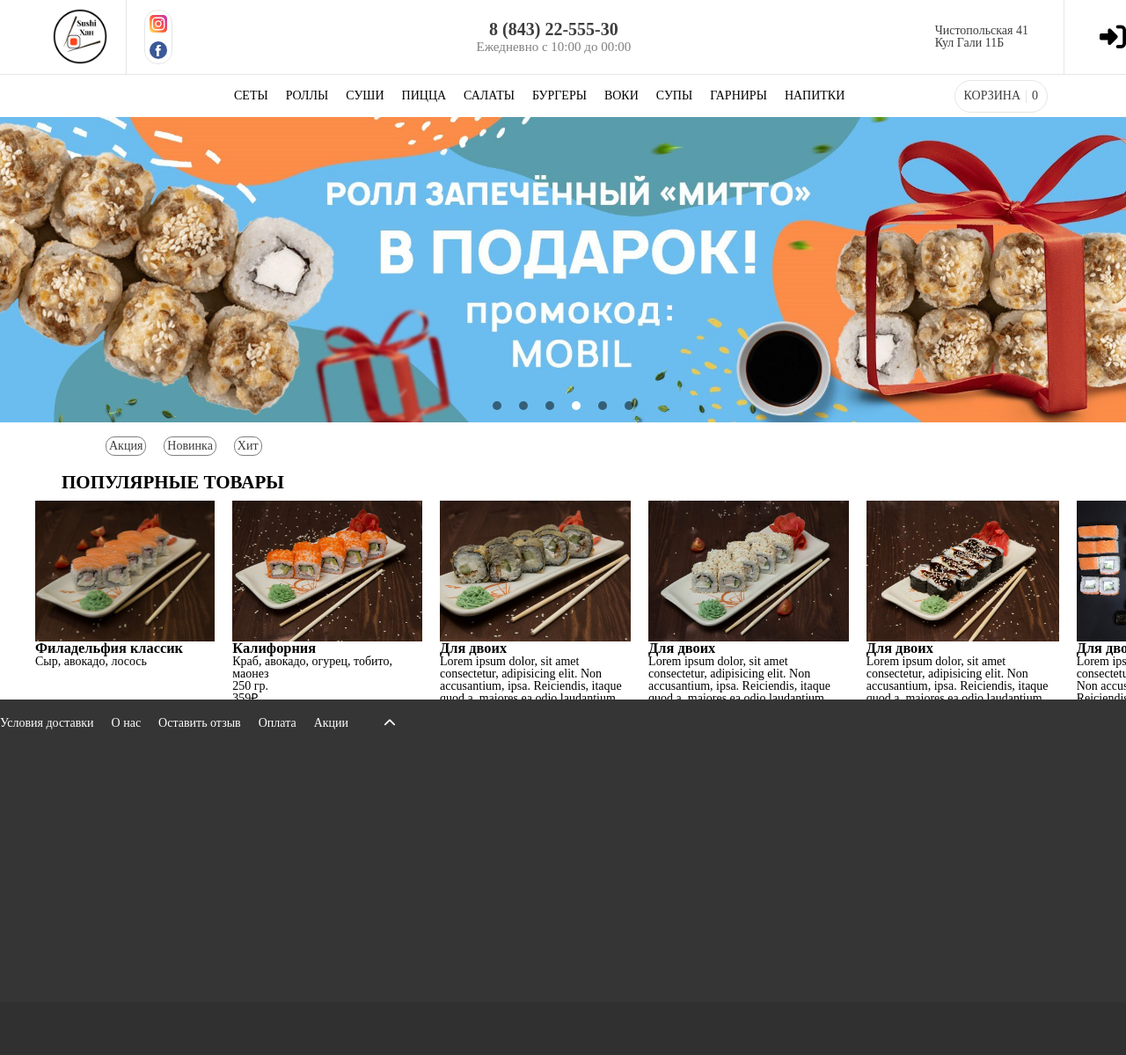
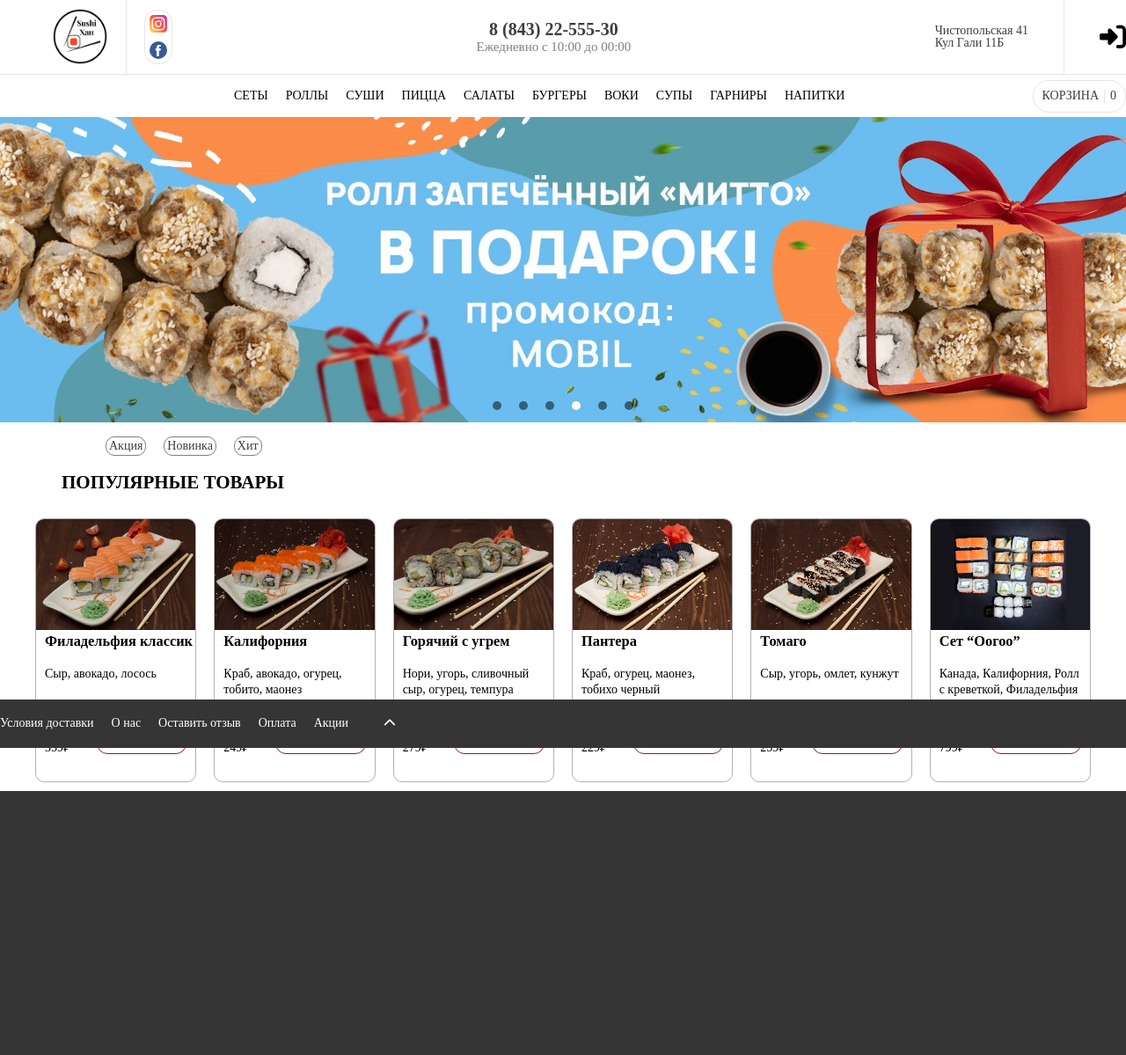
Before and after one commit to Belousk/SushiBar, a PHP site: page / in a window 1280 px wide. Shown: the whole page at 88% size. Before the commit the page ends 829 px from the top, so only its background shows below. Run offline with PHP 8.4, Linux system fonts and the light colour scheme; some libraries are stand-ins or nearby versions.

Commit message:
'changed'

```diff
--- a/css/style.css
+++ b/css/style.css
@@ -110,6 +110,7 @@ main{
   overflow: hidden;
   border-top: 1px solid rgba(0, 0, 0, 0.1);
   width: 100%;
+  justify-content: space-between;
 }
 .bascket a{
   display: flex;
@@ -117,7 +118,6 @@ main{
 
 }
 .bascket{
-  margin-right: 89px;
   padding: 10px;
   border: 1px solid rgba(0, 0, 0, 0.1);
   border-radius: 20px;
@@ -144,6 +144,7 @@ main{
   overflow-x: scroll;
   padding: 0;
   margin-left: 20%;
+  margin-right: 10px;
 }
 .panel ul li{
   margin: 0px 10px;
@@ -230,15 +231,20 @@ main{
 }
 
 .items img{
-  height: 160px;
+  width: 100%;
+  text-align: center;
 }
 .items{
   display: grid;
-  grid-template-columns: 1fr 1fr 1fr 1fr 1fr 1fr;
+  grid-template-columns: repeat(6, 1fr);
   gap: 20px;
   margin: 10px 40px;
+
 }
-
+.tab_block h2{
+  margin: 30px 80px;
+  display: block;
+}
 .categories{
   display: flex;
   margin-left: 100px;
@@ -258,8 +264,36 @@ footer{
   height: 300px;
   background-color: #353535;
 }
-
-
+.item h3{
+  display: inline-block;
+  margin-top: 5px;
+}
+.item p{
+  display: inline-block;
+  margin-top: 10px;
+}
+.price{
+  display: flex;
+  justify-content: space-between;
+}
+.price div span:last-child{
+  margin-top: 5px;
+  display: inline-block;
+}
+.price a{
+  color: #3d3d3d;
+  padding: 6px 17px;
+  border-radius: 12px;
+  font-size: 15px;
+  letter-spacing: 0.5px;
+  border: 1px solid #971E00;
+  display: block;
+}
+.price a:hover{
+  transition: all 0.7s ease;
+  background-color: #971E00;
+  color: white;
+}
 .tab_block{
   display: none;
 }
@@ -269,9 +303,36 @@ footer{
 }
 
 .popular h2{
-  margin-left: 70px;
+  margin: 20px 0 30px 70px;
 }
 
+.item{
+  min-height: 300px;
+  border-radius: 10px;
+  overflow: hidden;
+  border: 1px solid rgba(0, 0, 0, 0.3);
+}
+
+.item:hover{
+  transform: translateY(-10px);
+  box-shadow: 0 0 20px 0 gray;
+  transition: all 0.7s ease;
+}
+.item h3{
+  display: block;
+  margin-left: 10px;
+}
+.description{
+  display: flex;
+  flex-direction: column;
+  justify-content: space-between;
+  margin: 10px;
+  height: 110px;
+}
+
+.description p{
+  line-height: 18px;
+}
 
 /*************************************slider style*******************************************/
 .slick-track{
@@ -313,11 +374,14 @@ footer{
   .panel ul{
     margin-left: 15%;
   }
+  .items{
+    grid-template-columns: 1fr 1fr 1fr 1fr;
+  }
 }
 
 @media screen and (max-width: 890px){
   .panel ul{
-    margin-left: 10%;
+    margin: 0 10%;
   }
   .social_media {
       display: none;
@@ -339,12 +403,25 @@ footer{
   .sign_in{
     padding: 18px 18px;
   }
+  .bascket{
+    display: none;
+  }
+}
+
+@media screen and (max-width: 750px){
+  .items{
+    grid-template-columns: repeat(3, 1fr);
+  }
 }
 
 @media screen and (max-width: 650px){
   .panel ul{
     margin-left: 5%;
   }
+  .items{
+    grid-template-columns: repeat(2, 1fr);
+  }
+
 }
 
 @media screen and (max-width: 460px){
@@ -355,3 +432,18 @@ footer{
     padding: 3px 3px;
   }
 }
+
+@media screen and (max-width: 490px){
+  .items{
+    grid-template-columns: 1fr;
+  }
+  .categories{
+    margin-left: 60px;
+  }
+  .addres{
+    display: none;
+  }
+  .row{
+    justify-content: center;
+  }
+}
--- a/index.html
+++ b/index.html
@@ -60,7 +60,8 @@
 	</header>
 
 	<main>
-		<div class="slider" id="tab_main">
+		<div id="tab_main">
+			<div class="slider">
 				<div class="slider__item">
 					<a href="#"><img src="img/banners/banner1.jpg" alt=""></a>
 				</div>
@@ -89,81 +90,203 @@
 				<div class="category"><a href="#">Хит</a></div>
 			</div>
 
+
+
+
+
+
+
+
+
+
+
+
+
+
+
+
+
+
+
+
+
 			<div class="popular">
 				<h2>ПОПУЛЯРНЫЕ ТОВАРЫ</h2>
 				<div class="items">
 					<div class="item">
-					<img src="img/rolls/roll_12.jpg" alt="">
+						<img src="img/rolls/roll_12.png" alt="">
 						<h3>Филадельфия классик</h3>
+						<div class="description">
 							<p>Сыр, авокадо, лосось</p>
+							<div class="price">
+								<div><span>250 гр.</span><br> <span>359&#8381;</span></div>
+								<a href="#">в корзину</a>
 							</div>
+						</div>
+					</div>
+
 					<div class="item">
-					<img src="img/rolls/roll_8.jpg" alt="">
+						<img src="img/rolls/roll_13.png" alt="">
 						<h3>Калифорния</h3>
+						<div class="description">
 							<p>Краб, авокадо, огурец, тобито, маонез</p>
 							<div class="price">
-						<p>250 гр. <br> 359&#8381;</p>
+								<div><span>250 гр.</span><br> <span>249&#8381;</span></div>
+								<a href="#">в корзину</a>
+							</div>
+						</div>
+					</div>
+
+					<div class="item">
+						<img src="img/rolls/roll_11.png" alt="">
+						<h3>Горячий с угрем</h3>
+						<div class="description">
+							<p>Нори, угорь, сливочный сыр, огурец, темпура</p>
+							<div class="price">
+								<div><span>250 гр.</span><br> <span>279&#8381;</span></div>
+								<a href="#">в корзину</a>
+							</div>
+						</div>
+					</div>
+
+					<div class="item">
+						<img src="img/rolls/roll_14.png" alt="">
+						<h3>Пантера</h3>
+						<div class="description">
+							<p>Краб, огурец, маонез, тобихо черный</p>
+							<div class="price">
+								<div><span>240 гр.</span><br> <span>229&#8381;</span></div>
 								<a href="#">в корзину</a>
 							</div>
 						</div>
 
-				<div class="item">
-					<img src="img/rolls/roll_11.jpg" alt="">
-					<h3>Для двоих</h3>
-					<p>Lorem ipsum dolor, sit amet consectetur, adipisicing elit. Non accusantium, ipsa. Reiciendis, itaque quod a, maiores ea odio laudantium rem.</p>
-				</div>
-				<div class="item">
-					<img src="img/rolls/roll_7.jpg" alt="">
-					<h3>Для двоих</h3>
-					<p>Lorem ipsum dolor, sit amet consectetur, adipisicing elit. Non accusantium, ipsa. Reiciendis, itaque quod a, maiores ea odio laudantium rem.</p>
 					</div><div class="item">
-					<img src="img/rolls/roll_10.jpg" alt="">
-					<h3>Для двоих</h3>
-					<p>Lorem ipsum dolor, sit amet consectetur, adipisicing elit. Non accusantium, ipsa. Reiciendis, itaque quod a, maiores ea odio laudantium rem.</p>
-				</div>
-
-				<div class="item">
-					<img src="img/sets/set_3.jpeg" alt="">
-					<h3>Для двоих</h3>
-					<p>Lorem ipsum dolor, sit amet consectetur, adipisicing elit. Non accusantium, ipsa. Reiciendis, itaque quod a, maiores ea odio laudantium rem.</p>
+						<img src="img/rolls/roll_10.png" alt="">
+						<h3>Томаго</h3>
+						<div class="description">
+							<p>Сыр, угорь, омлет, кунжут</p>
+							<div class="price">
+								<div><span>250 гр.</span><br> <span>259&#8381;</span></div>
+								<a href="#">в корзину</a>
 							</div>
 						</div>
 					</div>
 
+					<div class="item">
+						<img src="img/sets/set_3.png" alt="">
+						<h3>Сет <q>Оогоо</q></h3>
+						<div class="description">
+							<p>Канада, Калифорния, Ролл с креветкой, Филадельфия с огурцом</p>
+							<div class="price">
+								<div><span>850 гр.</span><br> <span>799&#8381;</span></div>
+								<a href="#">в корзину</a>
+							</div>
+						</div>
+					</div>
+				</div>
+			</div>
+
+
+		</div>
+
+
+
+
+
+
+
+
+
+
+
+
+
+
+
+
+
+
+
+
+
+
+
+
+
+
+
+
+
+
+
 		<div class="wrapper">
 			<div class="tabs_block">
-				<div class="tab_block" id="tab_main">
-
-					<h1>ajkfljkasdjfklaj</h1>
-				</div>
 				<div class="tab_block" id="tab_sets">
 					<h2>Сеты</h2>
 					<div class="items">
 						<div class="item">
 							<img src="img/sets/set_1.jpeg" alt="">
 							<h3>Для двоих</h3>
-							<p>Lorem ipsum dolor, sit amet consectetur, adipisicing elit. Non accusantium, ipsa. Reiciendis, itaque quod a, maiores ea odio laudantium rem.</p>
+							<div class="description">
+								<p>Филадельфия классик, Премиум, Ролл с огурцом, Суши с лососем</p>
+								<div class="price">
+									<div><span>800 гр.</span><br> <span>599&#8381;</span></div>
+									<a href="#">в корзину</a>
+								</div>
+							</div>
 						</div>
 						<div class="item">
-							<img src="img/sets/set_1.jpeg" alt="">
-							<h3>Для двоих</h3>
-							<p>Lorem ipsum dolor, sit amet consectetur, adipisicing elit. Non accusantium, ipsa. Reiciendis, itaque quod a, maiores ea odio laudantium rem.</p>
+							<img src="img/sets/set_2.jpeg" alt="">
+							<h3>Раз на раз</h3>
+							<div class="description">
+								<p>Сливочная калифорния, Пантера, Татмикс</p>
+								<div class="price">
+									<div><span>250 гр.</span><br> <span>619&#8381;</span></div>
+									<a href="#">в корзину</a>
+								</div>
+							</div>
 						</div>
 						<div class="item">
-							<img src="img/sets/set_1.jpeg" alt="">
-							<h3>Для двоих</h3>
-							<p>Lorem ipsum dolor, sit amet consectetur, adipisicing elit. Non accusantium, ipsa. Reiciendis, itaque quod a, maiores ea odio laudantium rem.</p>
+							<img src="img/sets/set_3.png" alt="">
+							<h3>Оогоо</h3>
+							<div class="description">
+								<p>Канада, Калифорния, Ролл с креветко, Филадельфия с огурцом</p>
+								<div class="price">
+									<div><span>250 гр.</span><br> <span>799&#8381;</span></div>
+									<a href="#">в корзину</a>
+								</div>
+							</div>
 						</div>
 						<div class="item">
-							<img src="img/sets/set_1.jpeg" alt="">
-							<h3>Для двоих</h3>
-							<p>Lorem ipsum dolor, sit amet consectetur, adipisicing elit. Non accusantium, ipsa. Reiciendis, itaque quod a, maiores ea odio laudantium rem.</p>
-						</div>
-						<div class="item"><img src="img/sets/set_1.jpeg" alt="">
-							<h3>Для двоих</h3>
-							<p>Lorem ipsum dolor, sit amet consectetur, adipisicing elit. Non accusantium, ipsa. Reiciendis, itaque quod a, maiores ea odio laudantium rem.</p></div>
+							<img src="img/sets/set_4.JPG" alt="">
+							<h3>Филадельфия классик</h3>
+							<div class="description">
+								<p>Сыр, авокадо, лосось</p>
+								<div class="price">
+									<div><span>250 гр.</span><br> <span>799&#8381;</span></div>
+									<a href="#">в корзину</a>
 								</div>
 							</div>
+						</div>
+						<div class="item">
+							<img src="img/sets/set_5.jpg" alt="">
+							<h3>Всем хватит</h3>
+							<div class="description">
+								<p>Маями, Пантера, Филадельфия классик, Канда чиз, Горячий с курицей,Тайка, Сливочная калифорния, Эби маки, Запеченная с креветкой</p>
+								<div class="price">
+									<div><span>250 гр.</span><br> <span>2199&#8381;</span></div>
+									<a href="#">в корзину</a>
+								</div>
+							</div>
+						</div>
+					</div>
+				</div>
+
+
+
+
+
+
 				<div class="tab_block" id="tab_rolls">
 					<p>РОЛЛЫЫЫЫЫЫЫ</p>
 					<p>Lorem ipsum dolor sit amet consectetur adipisicing elit. Dignissimos cum quis corporis rem molestias. Assumenda dolore quos animi corporis? Ex.</p>
```
Also changed, not shown: img/rolls/roll_10.jpg (deleted), img/rolls/roll_10.png (added), img/rolls/roll_11.jpg (deleted), img/rolls/roll_11.png (added), img/rolls/roll_12.jpg (deleted), img/rolls/roll_12.png (added), img/rolls/roll_13.png (added), img/rolls/roll_14.png (added), img/sets/set_3.jpeg (deleted), img/sets/set_3.png (added). Lines whose indentation alone changed are shown as unchanged.
